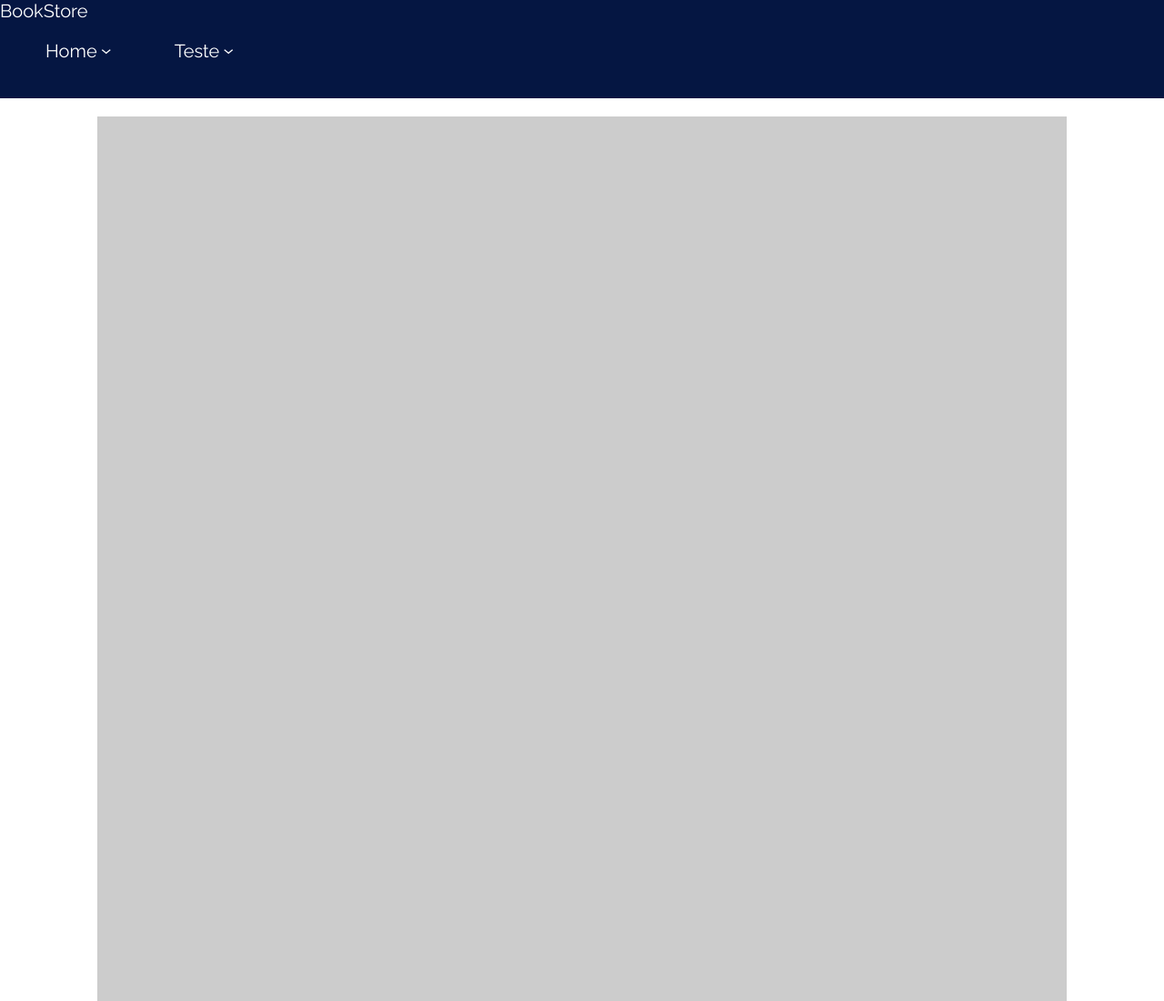
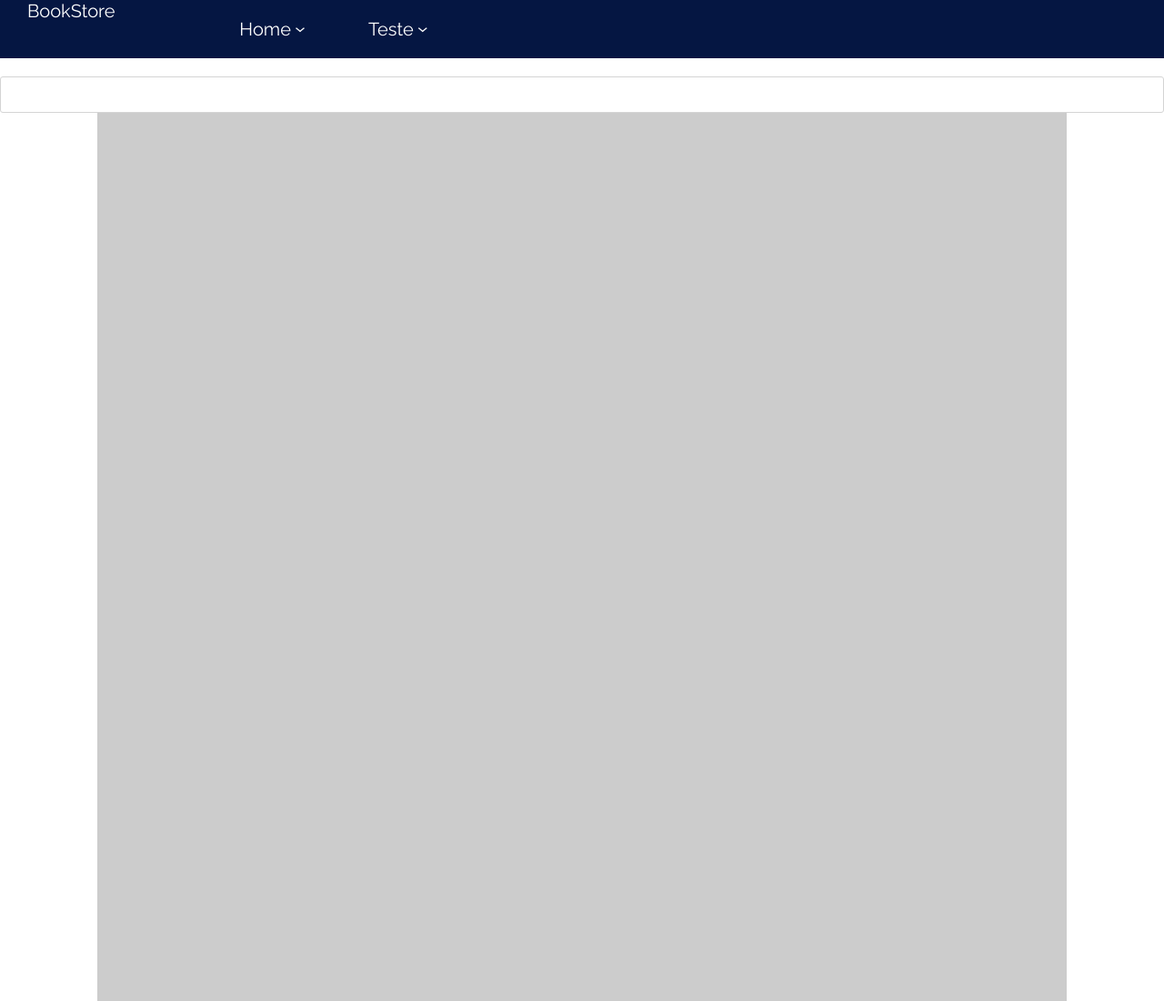
Before and after one commit to MatheusFernandesLuz/ProjetoKUBE, a website: page index.html in a window 1280 px wide. Shown: the top 1100 px of the page at 91% size. Drawn offline with nearby package versions, Linux system fonts and the light colour scheme.

Commit message:
Att cabeçalho

```diff
--- a/index.html
+++ b/index.html
@@ -24,12 +24,11 @@
 </head>
 <body>
     <!-- cabeçalho -->
-    <div class="row">
-        <div id="navbar-demo" data-component="sticky" class="col col-12 cabecalho">
-          <div class="col col-4 cabeçalho">
-            <span>BookStore</span>
+        <div id="navbar-demo" data-component="sticky" class="row">
+          <div class="col col-2 cabecalho">
+            <a href="#">BookStore</a>
           </div>
-          <div class="col col-8 cabecalho">
+          <div class="col col-10 cabecalho">
             <nav>
                 <ul>
                     <li>
@@ -44,7 +43,8 @@
           </nav>
           </div>
         </div>
-    </div>
+
+        <input type="button" name="" value="">
 
     <!-- Corpo -->
       <div class="row">
```
